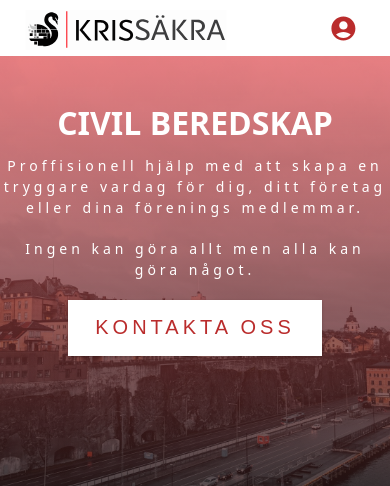
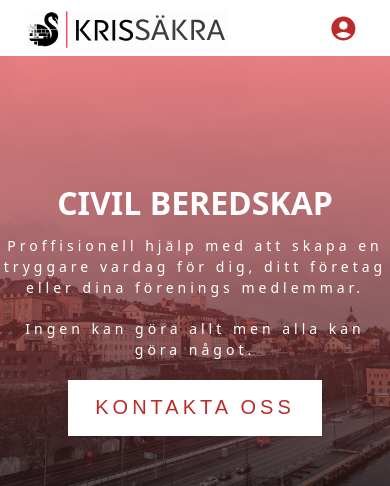
Before and after one commit to Christian1429/feks, a React (Vite) app: page / in a window 390 px wide. Shown: the top 486 px of the page. Built offline with nearby package versions, Linux system fonts and the light colour scheme; no server answers.

Commit message:
hero mobile placement

```diff
--- a/src/index.css
+++ b/src/index.css
@@ -185,7 +185,7 @@ Hero
 */
 
 .hero {
-  min-height: 100vh;
+  height: 100vh;
   /* background: var(--clr-primary-5); */
       background: linear-gradient(rgba(253, 94, 94, 0.7), rgba(0, 0, 0, 0.7)),
       url('./images/bg.jpg') center/cover no-repeat;
@@ -227,20 +227,17 @@ Hero
 }
 
 @media screen and (max-width: 500px) {
-  .hero {
-    background: linear-gradient(rgba(253, 94, 94, 0.7), rgba(0, 0, 0, 0.7)),
-      url('./images/bg.jpg') center/cover no-repeat;
-  }
 
   .hero-banner {
     padding: 0;
+    margin-top: 0rem;
   }
   .hero-banner p {
     max-width: 45rem;
   }
 
   .hero {
-    min-height: 60vh;
+    height: 60vh;
   }
 
   .hero-h1 {
```
